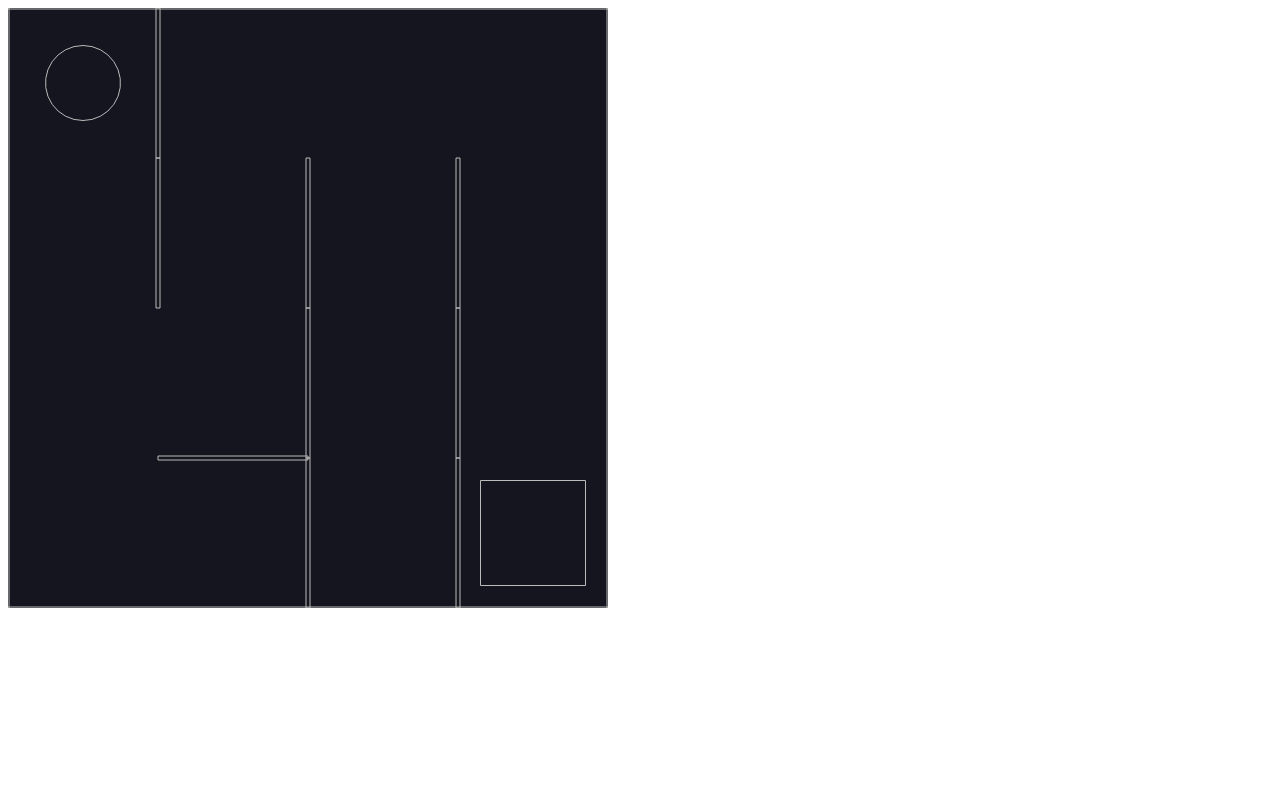
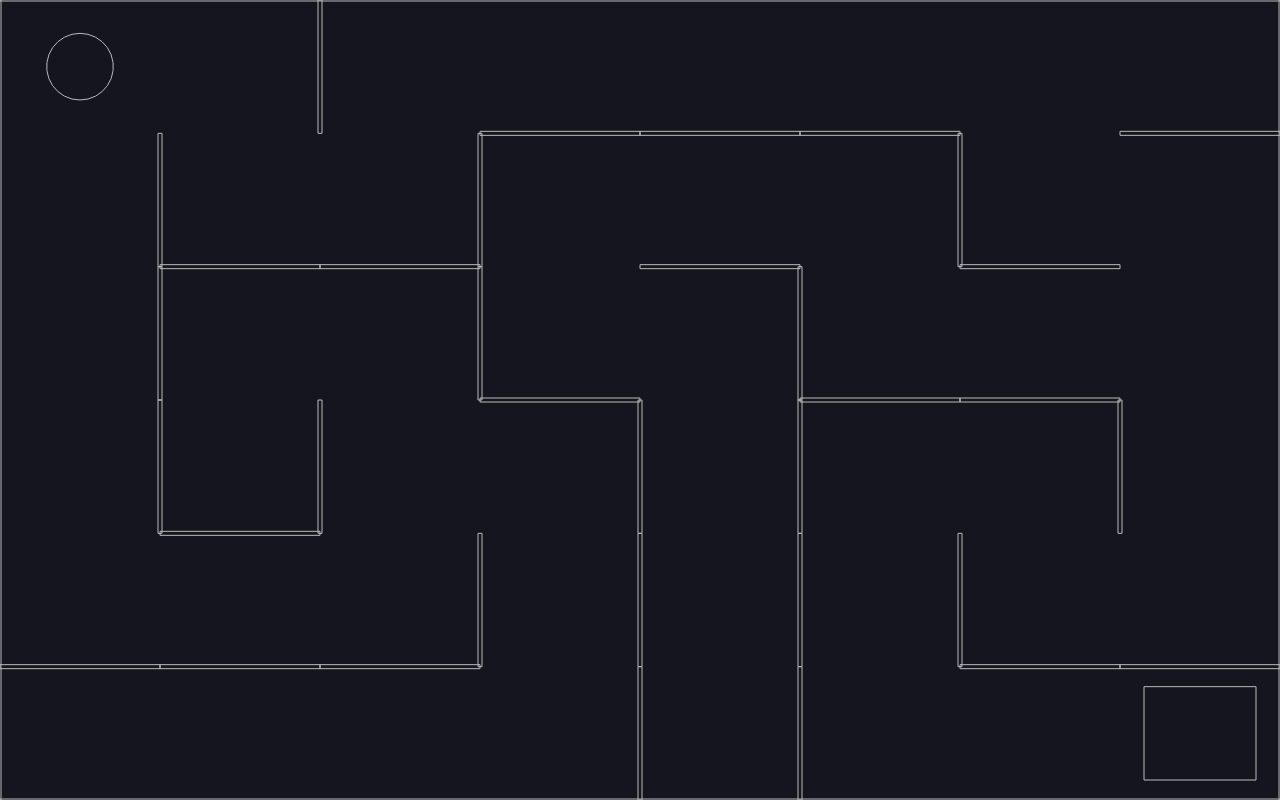
Before and after one commit to stwingy2/maze, a plain HTML site: page index.html in a window 1280 px wide. Drawn offline with nearby package versions, Linux system fonts and the light colour scheme.

Commit message:
added variable maze dimensions --window.innerWidth

```diff
--- a/index.html
+++ b/index.html
@@ -13,6 +13,12 @@
     <script src="https://cdnjs.cloudflare.com/ajax/libs/matter-js/0.14.2/matter.min.js"></script>
 
     <title>Document</title>
+    <style>
+            body{
+                margin:0;
+            }
+
+        </style>
 
 </head>
 
--- a/index.js
+++ b/index.js
@@ -1,12 +1,14 @@
 const { Engine, Render, Runner, World, Bodies, Body, Events } = Matter;
 
-const cells = 4;
+const cellsH = 8;
+const cellsY = 6;
 
-const width = 600;
+const width = window.innerWidth;
 
-const height = 600;
+const height = window.innerHeight;
 
-const unitLength = width / cells;
+const unitLengthX = width / cellsH;
+const unitLengthY = height / cellsY;
 
 const engine = Engine.create();
 
@@ -64,15 +66,15 @@ const shuffle = (arr) => {
 	return arr;
 };
 
-const grid = Array(cells).fill(null).map(() => Array(cells).fill(false));
+const grid = Array(cellsY).fill(null).map(() => Array(cellsH).fill(false));
 
-const verticals = Array(cells).fill(null).map(() => Array(cells - 1).fill(false));
+const verticals = Array(cellsY).fill(null).map(() => Array(cellsH - 1).fill(false));
 
-const horizontals = Array(cells - 1).fill(null).map(() => Array(cells).fill(false));
+const horizontals = Array(cellsY - 1).fill(null).map(() => Array(cellsH).fill(false));
 
-const startRow = Math.floor(Math.random() * cells);
+const startRow = Math.floor(Math.random() * cellsY);
 
-const startColumn = Math.floor(Math.random() * cells);
+const startColumn = Math.floor(Math.random() * cellsH);
 
 const stepThroughCell = (row, column) => {
 	// If i have visted the cell at [row, column], then return
@@ -104,7 +106,7 @@ const stepThroughCell = (row, column) => {
 
 		// See if that neighbor is out of bounds
 
-		if (nextRow < 0 || nextRow >= cells || nextColumn < 0 || nextColumn >= cells) {
+		if (nextRow < 0 || nextRow >= cellsY || nextColumn < 0 || nextColumn >= cellsH) {
 			continue;
 		}
 
@@ -141,9 +143,9 @@ horizontals.forEach((row, rowIndex) => {
 		}
 
 		const wall = Bodies.rectangle(
-			columnIndex * unitLength + unitLength / 2,
-			rowIndex * unitLength + unitLength,
-			unitLength,
+			columnIndex * unitLengthX + unitLengthX / 2,
+			rowIndex * unitLengthY + unitLengthY,
+			unitLengthX,
 			4,
 			{
 				isStatic: true,
@@ -162,10 +164,10 @@ verticals.forEach((row, rowIndex) => {
 		}
 
 		const wall = Bodies.rectangle(
-			columnIndex * unitLength + unitLength,
-			rowIndex * unitLength + unitLength / 2,
+			columnIndex * unitLengthX + unitLengthX,
+			rowIndex * unitLengthY + unitLengthY / 2,
 			4,
-			unitLength,
+			unitLengthY,
 			{
 				isStatic: true,
 				label: 'wall'
@@ -176,13 +178,13 @@ verticals.forEach((row, rowIndex) => {
 	});
 });
 
-const goal = Bodies.rectangle(width - unitLength / 2, height - unitLength / 2, unitLength * 0.7, unitLength * 0.7, {
+const goal = Bodies.rectangle(width - unitLengthX / 2, height - unitLengthY / 2, unitLengthX * 0.7, unitLengthY * 0.7, {
 	isStatic: true,
 	label: 'goal'
 });
 World.add(world, goal);
-
-const ball = Bodies.circle(unitLength / 2, unitLength / 2, unitLength / 4, { label: 'ball' });
+const ballRadius = Math.min(unitLengthX, unitLengthY) / 4;
+const ball = Bodies.circle(unitLengthX / 2, unitLengthY / 2, ballRadius, { label: 'ball' });
 World.add(world, ball);
 
 document.addEventListener('keydown', (e) => {
```
